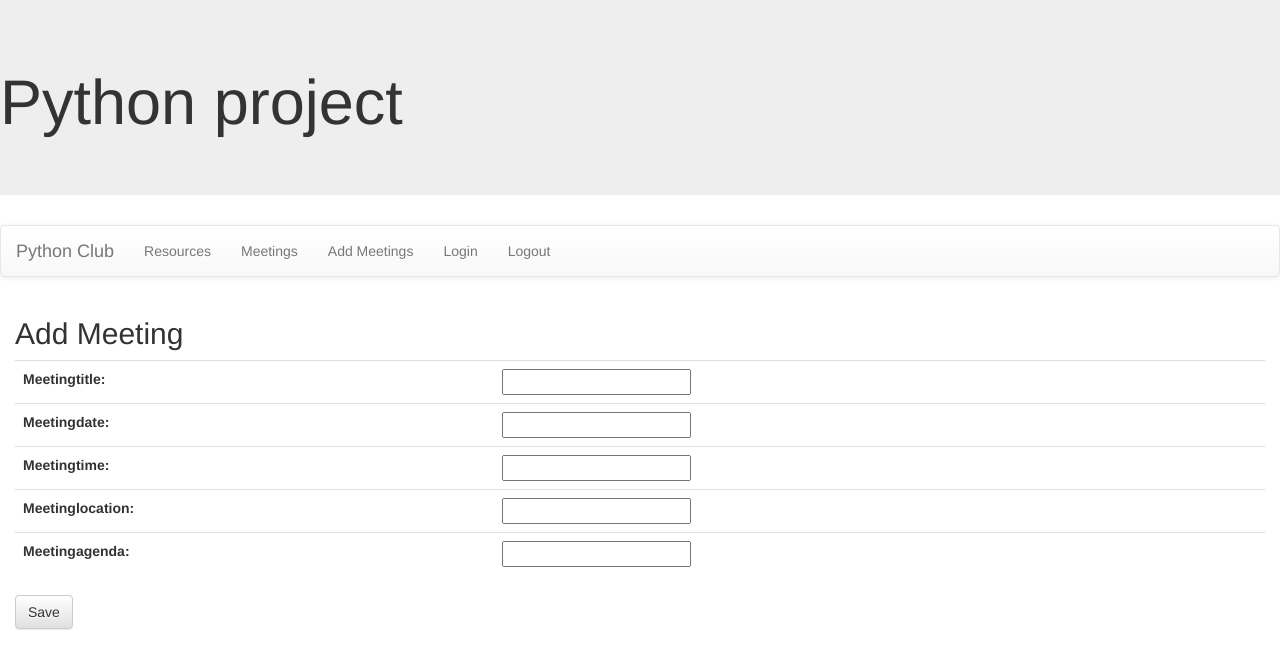
After one commit to asiagromasia/pythonproject, a Django app: page /club/newMeeting/ in a window 1280 px wide. The commit adds this page. Shown: the top 669 px of the page. Run offline with Django 3.2, Linux system fonts and the light colour scheme; the visitor is signed in with stand-in values (Sample User, id 1); some libraries are stand-ins or nearby versions.

Commit message:
add authentication for login

```diff
--- /dev/null
+++ b/pythonclubproj/club/forms.py
@@ -0,0 +1,14 @@
+from django import forms
+from .models import Meeting,Minutes,Event,Resource
+
+class MeetingForm(forms.ModelForm):
+    class Meta:
+        model=Meeting
+        fields='__all__'
+
+# from .models import Product, ProductType, Review
+
+# class ProductForm(forms.ModelForm):
+#     class Meta:
+#         model=Product
+#         fields='__all__'
--- a/pythonclubproj/club/templates/base.html
+++ b/pythonclubproj/club/templates/base.html
@@ -16,8 +16,11 @@
 <a class="navbar-brand" href="{% url 'index' %}">Python Club</a>
 </div>
 <ul class="nav navbar-nav">
-<li><a href="{% url 'resources' %}">Resources</a></li>
-<li><a href="{% url 'meetings' %}">Meetings</a></li>
+    <li><a href="{% url 'resources' %}">Resources</a></li>
+    <li><a href="{% url 'meetings' %}">Meetings</a></li>
+    <li><a href="{% url 'newmeeting' %}">Add Meetings</a></li>
+    <li><a href="{% url 'login' %}">Login</a></li>
+    <li><a href="{% url 'logout' %}">Logout</a></li>
 </ul>
 </div>
 </nav>
--- /dev/null
+++ b/pythonclubproj/club/templates/club/loginmessage.html
@@ -0,0 +1,4 @@
+{% extends 'base.html' %}
+{% block content %}
+<p>Welcome</p>
+{% endblock %}
--- /dev/null
+++ b/pythonclubproj/club/templates/club/logoutmessage.html
@@ -0,0 +1,4 @@
+{% extends 'base.html' %}
+{% block content %}
+<p>Come back soon</p>
+{% endblock %}
--- /dev/null
+++ b/pythonclubproj/club/templates/club/newmeeting.html
@@ -0,0 +1,16 @@
+{% extends 'base.html' %}
+{% block content %}
+<h2>Add Meeting</h2>
+<form method='POST' class='post-form'>
+<table class='table'>
+
+        {% csrf_token %}
+        {{ form.as_table }}
+
+
+</table>
+<button type="submit" class="save btn btn-default">
+    Save
+</button>
+</form>
+{% endblock %}
--- a/pythonclubproj/club/urls.py
+++ b/pythonclubproj/club/urls.py
@@ -9,7 +9,10 @@ urlpatterns=[
     path('resources/', views.resources, name='resources'),
     path('meetings', views.meetings, name='meetings' ),
     path('meetingdetail/<int:id>', views.meetingdetail, name='meetingdetail'),
-]
+    path('newMeeting/', views.newMeeting, name='newmeeting'),
+    path('loginmessage/', views.loginmessage, name='loginmessage'),
+    path('logoutmessage/', views.logoutmessage, name='logoutmessage'),
+     ]
 
 # urlpatterns=[
 #     path('', views.index, name='index'),
@@ -17,4 +20,5 @@ urlpatterns=[
 #     path('techtypes/', views.techtypes, name='techtypes'),
 #     path('getproducts',views.getproducts, name='getproducts'),
 #     path('productdetail/<int:id>', views.productdetail, name='details'),
+ #    path('newProduct/', views.newProduct, name='newproduct'),
 # ]
--- a/pythonclubproj/club/views.py
+++ b/pythonclubproj/club/views.py
@@ -1,5 +1,8 @@
 from django.shortcuts import render, get_object_or_404
 from .models import Resource, Meeting, Minutes
+from .forms import MeetingForm
+from django.contrib.auth.decorators import login_required
+
 
 # Create your views here.
 def index (request):
@@ -19,3 +22,24 @@ def meetingdetail(request, id):
     detail=get_object_or_404(Meeting, pk=id)
     # minutes_list=Meeting.objects.all()
     return render (request, 'club/details.html',{'detail': detail})
+
+# form view
+@login_required
+def newMeeting(request):
+    form=MeetingForm
+    if request.method=='POST':
+        form=MeetingForm(request.POST)
+        if form.is_valid():
+            post=form.save(commit=True)
+            post.save()
+            form=MeetingForm()
+
+    else:
+        form=MeetingForm()
+    return render(request, 'club/newmeeting.html', {'form': form})
+
+def loginmessage(request):
+    return render(request, 'club/loginmessage.html')
+
+def logoutmessage(request):
+    return render(request, 'club/logoutmessage.html')
--- a/pythonclubproj/pythonclubproj/settings.py
+++ b/pythonclubproj/pythonclubproj/settings.py
@@ -123,3 +123,5 @@ USE_TZ = True
 # https://docs.djangoproject.com/en/2.1/howto/static-files/
 
 STATIC_URL = '/static/'
+LOGIN_REDIRECT_URL='loginmessage'
+LOGOUT_REDIRECT_URL='logoutmessage'
--- a/pythonclubproj/pythonclubproj/urls.py
+++ b/pythonclubproj/pythonclubproj/urls.py
@@ -21,4 +21,5 @@ from django.urls import path, include
 urlpatterns = [
     path('admin/', admin.site.urls),
     path('club/', include('club.urls')),
+    path('accounts/', include('django.contrib.auth.urls'),)
 ]
```
Also changed, not shown: pythonclubproj/club/templates/registration/login.html (added, +11 -0 lines), pythonclubproj/club/tests.py (line endings or trailing spaces).
